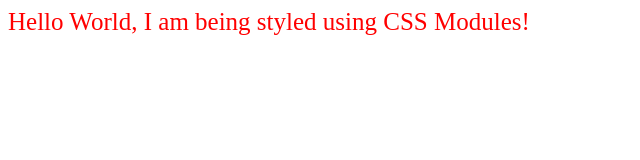
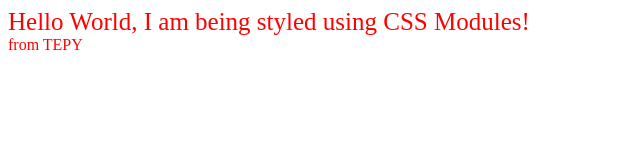
Before and after one commit to TepyThai/richo-360, a Next.js app: page / in a window 1280 px wide. Shown: the top 160 px of the page, without its empty margins (0-640 px from the left). Built offline with nearby package versions, Linux system fonts and the light colour scheme.

Commit message:
add simple phrase

```diff
--- a/pages/index.js
+++ b/pages/index.js
@@ -1,9 +1,10 @@
-import HelloWorld from '../component/hello-world'
+import HelloWorld from '../component/hello-world';
 
 export default function Home() {
   return (
     <div className="example">
       <HelloWorld />
+      <div>from TEPY</div>
     </div>
-  )
+  );
 }
```
